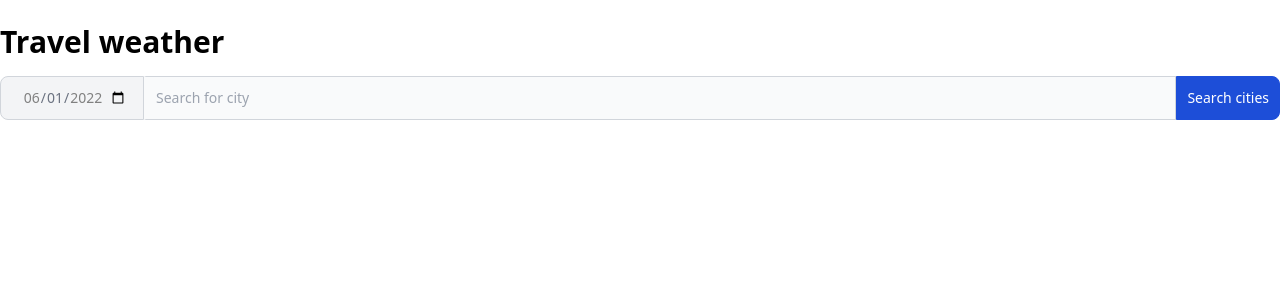
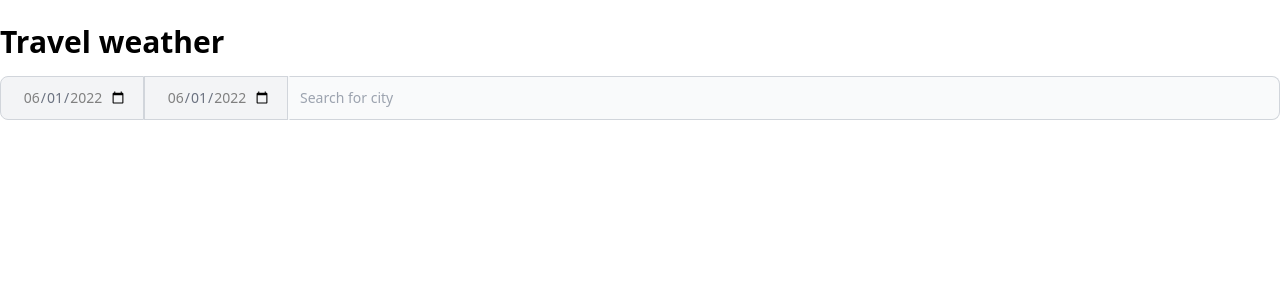
Before and after one commit to dvdhllbrg/travel-weather, a Next.js app: page / in a window 1280 px wide. Shown: the top 300 px of the page. Built offline with nearby package versions, Linux system fonts and the light colour scheme.

Commit message:
Date range selection

```diff
--- /dev/null
+++ b/hooks/useDebounce.ts
@@ -0,0 +1,24 @@
+import { useEffect, useState } from "react";
+
+const useDebounce = <T>(value: T, delay: number): T => {
+  // State and setters for debounced value
+  const [debouncedValue, setDebouncedValue] = useState<T>(value);
+  useEffect(
+    () => {
+      // Update debounced value after delay
+      const handler = setTimeout(() => {
+        setDebouncedValue(value);
+      }, delay);
+      // Cancel the timeout if value changes (also on delay change or unmount)
+      // This is how we prevent debounced value from updating if value is changed ...
+      // .. within the delay period. Timeout gets cleared and restarted.
+      return () => {
+        clearTimeout(handler);
+      };
+    },
+    [value, delay] // Only re-call effect if value or delay changes
+  );
+  return debouncedValue;
+};
+
+export default useDebounce;
--- a/pages/index.tsx
+++ b/pages/index.tsx
@@ -2,12 +2,29 @@ import { getDateForecast } from "@api/forecast";
 import { searchCity } from "@api/geocoding";
 import { SearchResult } from "@api/geocoding.types";
 import { ForecastCard, ForecastDay } from "@components/ForecastCard";
+import useDebounce from "@hooks/useDebounce";
 import type { NextPage } from "next";
 import Head from "next/head";
-import { useState } from "react";
+import { useEffect, useState } from "react";
 
 type ForecastDays = {
   [key: string]: ForecastDay;
+};
+
+const addDays = (date: Date, days: number) => {
+  const result = new Date(date);
+  result.setDate(date.getDate() + days);
+  return result;
+};
+
+const dateRange = (fromDate: Date, toDate: Date) => {
+  var dateArray = [];
+  var currentDate = fromDate;
+  while (currentDate <= toDate) {
+    dateArray.push(new Date(currentDate));
+    currentDate = addDays(currentDate, 1);
+  }
+  return dateArray;
 };
 
 const Home: NextPage = () => {
@@ -19,33 +36,47 @@ const Home: NextPage = () => {
   const [maxDate] = inTenDays.toISOString().split("T");
 
   const [query, setQuery] = useState("");
-  const [date, setDate] = useState<string>(minDate);
+  const debouncedQuery = useDebounce(query, 500);
+
+  const [fromDate, setFromDate] = useState<string>(minDate);
+  const [toDate, setToDate] = useState<string>(minDate);
   const [cityResults, setCityResults] = useState<SearchResult[]>();
   const [forecast, setForecast] = useState<ForecastDays>();
 
+  useEffect(() => {
     const searchCities = async () => {
-    const cities = await searchCity(query);
+      const cities = await searchCity(debouncedQuery);
       setCityResults(cities);
     };
+    if (debouncedQuery) {
+      searchCities();
+    } else {
+      setCityResults(undefined);
+    }
+  }, [debouncedQuery]);
 
   const searchForecast = async (search: SearchResult) => {
+    const newForecast = { ...forecast };
+
+    dateRange(new Date(fromDate), new Date(toDate)).forEach(async (date) => {
       const forecastResult = await getDateForecast(
         search.lat,
         search.lon,
-      new Date(date)
+        date
       );
-    setCityResults(undefined);
       if (forecastResult) {
-      setForecast({
-        ...forecast,
-        [date]: {
+        newForecast[date.toISOString()] = {
           city: search.address.city,
           country: search.address.country,
           symbol_code: forecastResult.next_6_hours?.summary.symbol_code,
           ...forecastResult.instant.details,
-        },
+        };
+      }
     });
-    }
+    console.log({ newForecast });
+    setForecast(newForecast);
+
+    setCityResults(undefined);
   };
 
   return (
@@ -62,26 +93,26 @@ const Home: NextPage = () => {
           <input
             type="date"
             className="inline-flex items-center py-2.5 px-4 text-sm font-medium text-center text-gray-500 bg-gray-100 border border-gray-300 rounded-l-lg hover:bg-gray-200 focus:ring-4 focus:outline-none focus:ring-gray-100 dark:bg-gray-700 dark:hover:bg-gray-600 dark:focus:ring-gray-700 dark:text-white dark:border-gray-600"
-            value={date}
+            value={fromDate}
             min={minDate}
             max={maxDate}
-            onChange={(e) => setDate(e.target.value)}
+            onChange={(e) => setFromDate(e.target.value)}
+          />
+          <input
+            type="date"
+            className="inline-flex items-center py-2.5 px-4 text-sm font-medium text-center text-gray-500 bg-gray-100 border border-gray-300  hover:bg-gray-200 focus:ring-4 focus:outline-none focus:ring-gray-100 dark:bg-gray-700 dark:hover:bg-gray-600 dark:focus:ring-gray-700 dark:text-white dark:border-gray-600"
+            value={toDate}
+            min={fromDate}
+            max={maxDate}
+            onChange={(e) => setToDate(e.target.value)}
           />
           <input
             type="search"
-            className="block p-2.5 grow text-sm text-gray-900 bg-gray-50 border-l-gray-50 border-l-2 border border-gray-300 focus:ring-blue-500 focus:border-blue-500 dark:bg-gray-700 dark:border-l-gray-700  dark:border-gray-600 dark:placeholder-gray-400 dark:text-white dark:focus:border-blue-500"
+            className="block p-2.5 grow text-sm text-gray-900 bg-gray-50 border-l-gray-50 border-l-2 border border-gray-300 rounded-r-lg focus:ring-blue-500 focus:border-blue-500 dark:bg-gray-700 dark:border-l-gray-700  dark:border-gray-600 dark:placeholder-gray-400 dark:text-white dark:focus:border-blue-500"
             placeholder="Search for city"
-            onKeyUp={(e) => (e.key === "Enter" ? searchCities() : null)}
             value={query}
             onChange={(e) => setQuery(e.target.value)}
           />
-          <button
-            type="button"
-            onClick={searchCities}
-            className="p-2.5 text-sm font-medium text-white bg-blue-700 rounded-r-lg border border-blue-700 hover:bg-blue-800 focus:ring-4 focus:outline-none focus:ring-blue-300 dark:bg-blue-600 dark:hover:bg-blue-700 dark:focus:ring-blue-800"
-          >
-            Search cities
-          </button>
         </div>
 
         {cityResults && (
```
Lines whose indentation alone changed are shown as unchanged.
